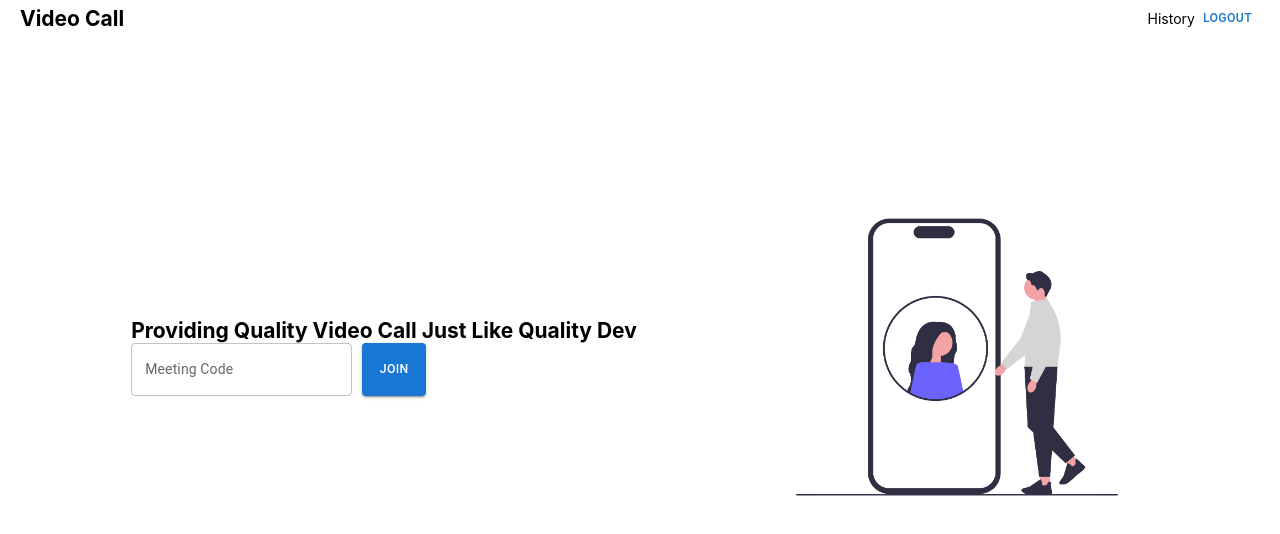
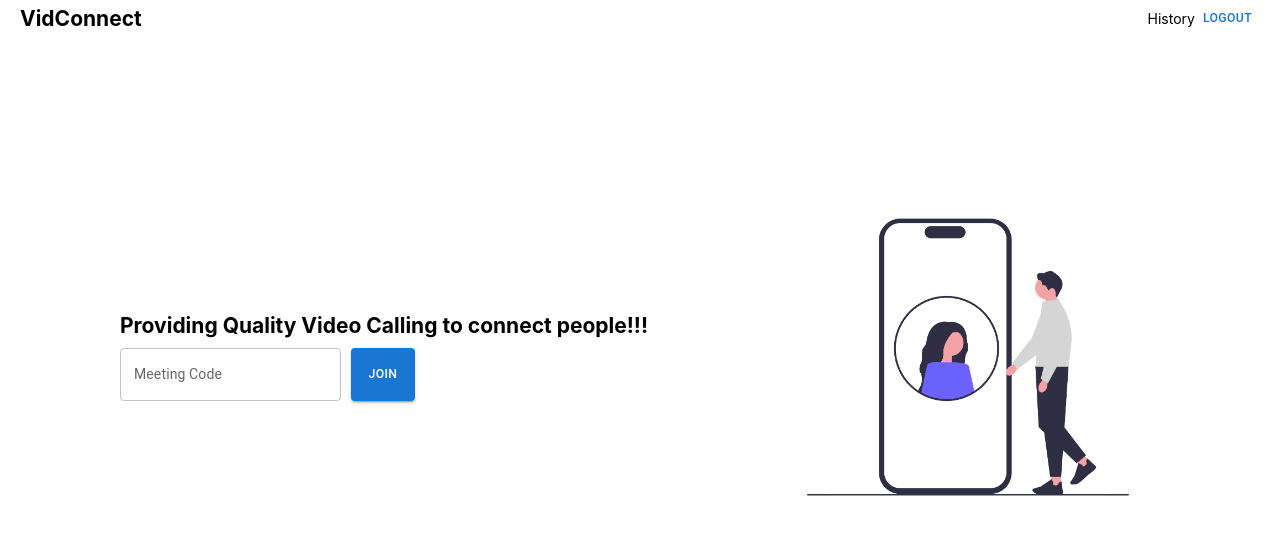
Before and after one commit to Maulik102005/Zoom-Clone, a React (Vite) app in the folder frontend/: page /home in a window 1280 px wide. Shown: the top 534 px of the page. Built offline with nearby package versions, Linux system fonts and the light colour scheme; sample sign-in values are in the browser's storage; some icons are missing.

Commit message:
Handeled Duplicate meeting code error and VidConnect

```diff
--- a/frontend/src/pages/home.jsx
+++ b/frontend/src/pages/home.jsx
@@ -12,15 +12,20 @@ function HomeComponent() {
 
   const { addToUserHistory } = useContext(AuthContext);
   let handleJoinVideoCall = async () => {
-    await addToUserHistory(meetingCode);
-    navigate(`/${meetingCode}`);
+    try {
+      await addToUserHistory(meetingCode);
+      navigate(`/${meetingCode}`);
+    } catch (err) {
+      console.error("Error while joining:", err);
+      navigate(`/${meetingCode}`); // optional fallback
+    }
   };
 
   return (
     <>
       <div className="navBar">
         <div style={{ display: "flex", alignItems: "center" }}>
-          <h2>Video Call</h2>
+          <h2>VidConnect</h2>
         </div>
 
         <div style={{ display: "flex", alignItems: "center" }}>
@@ -47,9 +52,9 @@ function HomeComponent() {
       <div className="meetContainer">
         <div className="leftPanel">
           <div>
-            <h2>Providing Quality Video Call Just Like Quality Dev</h2>
+            <h2>Providing Quality Video Calling to connect people!!!</h2>
 
-            <div style={{ display: "flex", gap: "10px" }}>
+            <div style={{ display: "flex", gap: "10px", marginTop: "10px" }}>
               <TextField
                 onChange={(e) => setMeetingCode(e.target.value)}
                 id="outlined-basic"
--- a/frontend/src/pages/landing.jsx
+++ b/frontend/src/pages/landing.jsx
@@ -8,7 +8,7 @@ export default function LandingPage() {
     <div className="landingPageContainer">
       <nav>
         <div className="navHeader">
-          <h2>Video Call</h2>
+          <h2>VidConnect</h2>
         </div>
         <div className="navList">
           <p
```
Also changed, not shown: 1 other file (tests, documents, lock files or other folders).
